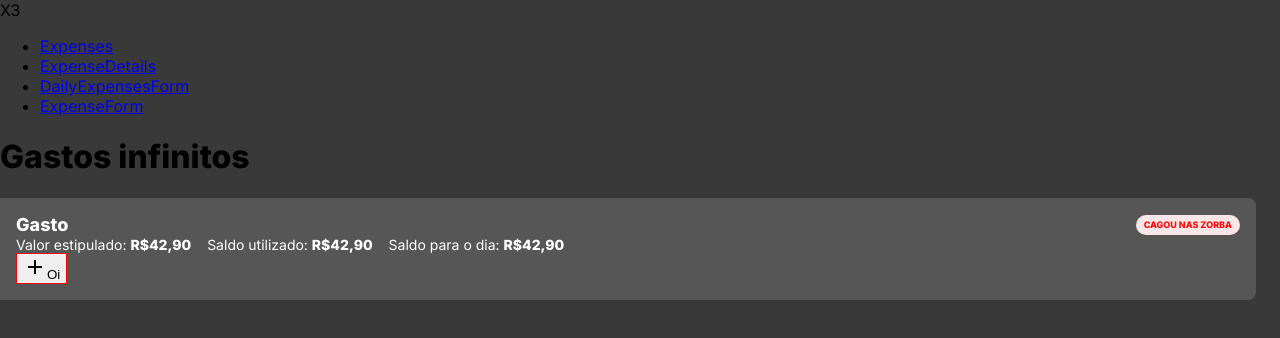
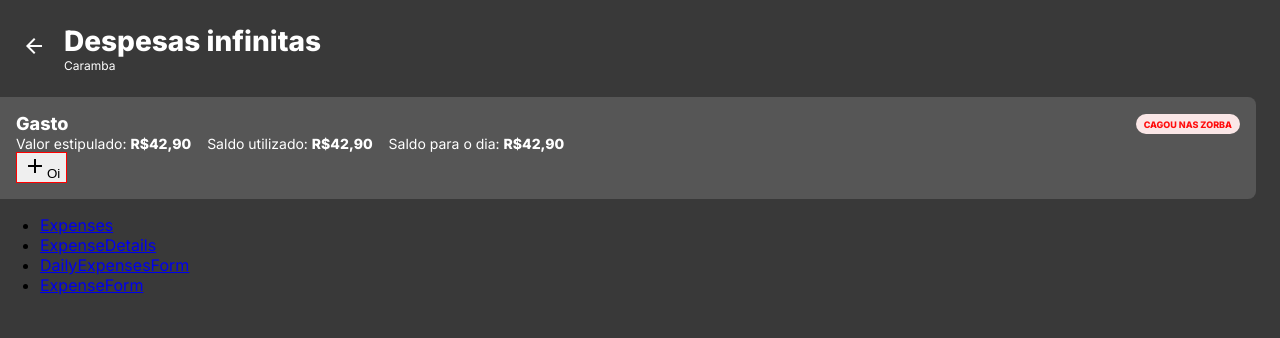
Before and after one commit to thiagouxd/contasMil, a React (Create React App) app: page / in a window 1280 px wide. Shown: the top 338 px of the page. Built offline with nearby package versions, Linux system fonts and the light colour scheme.

Commit message:
Criação do title component

```diff
--- a/public/index.html
+++ b/public/index.html
@@ -25,7 +25,7 @@
       work correctly both with client-side routing and a non-root public URL.
       Learn how to configure a non-root public URL by running `npm run build`.
     -->
-  <link rel="stylesheet" href="https://fonts.googleapis.com/icon?family=Material+Icons" />X3
+  <link rel="stylesheet" href="https://fonts.googleapis.com/icon?family=Material+Icons" />
   <title>React App</title>
 </head>
 
--- a/src/App.tsx
+++ b/src/App.tsx
@@ -1,30 +1,34 @@
-import './App.css';
-import Expenses from './pages/Expenses';
-import {
-  BrowserRouter as Router,
-  Route,
-  Link,
-  Routes
-} from "react-router-dom";
-import ExpenseDetails from './pages/ExpenseDetails';
-import DailyExpensesForm from './pages/DailyExpensesForm';
-import ExpenseForm from './pages/ExpenseForm';
+import "./App.css";
+import Expenses from "./pages/Expenses";
+import { BrowserRouter as Router, Route, Link, Routes } from "react-router-dom";
+import ExpenseDetails from "./pages/ExpenseDetails";
+import DailyExpensesForm from "./pages/DailyExpensesForm";
+import ExpenseForm from "./pages/ExpenseForm";
 
 function App() {
   return (
     <Router>
-      <ul>
-        <li><Link to="/">Expenses</Link></li>
-        <li><Link to="/expense-details">ExpenseDetails</Link></li>
-        <li><Link to="/daily-expenses-form">DailyExpensesForm</Link></li>
-        <li><Link to="/expense-form">ExpenseForm</Link></li>
-      </ul>
       <Routes>
         <Route path="/" element={<Expenses />} />
         <Route path="/expense-details" element={<ExpenseDetails />} />
         <Route path="/daily-expenses-form" element={<DailyExpensesForm />} />
         <Route path="/expense-form" element={<ExpenseForm />} />
       </Routes>
+
+      <ul>
+        <li>
+          <Link to="/">Expenses</Link>
+        </li>
+        <li>
+          <Link to="/expense-details">ExpenseDetails</Link>
+        </li>
+        <li>
+          <Link to="/daily-expenses-form">DailyExpensesForm</Link>
+        </li>
+        <li>
+          <Link to="/expense-form">ExpenseForm</Link>
+        </li>
+      </ul>
     </Router>
   );
 }
--- /dev/null
+++ b/src/components/Header/index.tsx
@@ -0,0 +1,56 @@
+import { Icon } from "@material-ui/core";
+import styled from "styled-components";
+
+type TitleProps = {
+  hasBackButton?: boolean;
+  title: string;
+  subtitle?: string;
+};
+
+const Header = ({ hasBackButton, title, subtitle }: TitleProps) => {
+  return (
+    <Container>
+      {hasBackButton && (
+        <BackButton>
+          <Icon className="icon">arrow_back</Icon>
+        </BackButton>
+      )}
+      <TextContainer>
+        <h2 className="title">{title}</h2>
+        <p className="subtitle">{subtitle}</p>
+      </TextContainer>
+    </Container>
+  );
+};
+
+export default Header;
+
+const Container = styled.div`
+  display: flex;
+  margin-left: 16px;
+  margin-bottom: 24px;
+  margin-top: 24px;
+`;
+
+const BackButton = styled.button`
+  background: transparent;
+  border: 0;
+  font-size: 28px;
+  margin-right: 12px;
+  color: white;
+`;
+
+const TextContainer = styled.div`
+  .title {
+    color: white;
+    font-weight: bold;
+    font-size: 28px;
+    margin: 0;
+  }
+
+  .subtitle {
+    color: white;
+    font-size: 12px;
+    margin: 0;
+  }
+`;
--- a/src/components/Tag/index.tsx
+++ b/src/components/Tag/index.tsx
@@ -14,7 +14,6 @@ const Tag = ({ status, text }: TagTypes) => {
 };
 
 const TagStyled = styled.span<StatusProps>`
-  ${({ status }) => css`
   display: inline-flex;
   justify-content: center;
   align-items: center;
@@ -23,11 +22,12 @@ const TagStyled = styled.span<StatusProps>`
   font-size: 9px;
   line-height: 11px;
   text-transform: uppercase;
-    color: ${generateColor(status)?.color};
   height: 20px;
   padding: 0px 8px;
+  border-radius: 24px;
+  ${({ status }) => css`
+    color: ${generateColor(status)?.color};
     background: ${generateColor(status)?.backgroundColor};
-    border-radius: 24px;
   `}
 `;
 
--- a/src/pages/Expenses/index.tsx
+++ b/src/pages/Expenses/index.tsx
@@ -1,15 +1,13 @@
-import Card from "./Card"
+import Header from "../../components/Header";
+import Card from "./Card";
 
 const Expenses = () => {
   return (
     <>
-      <h1>Gastos infinitos</h1>
-      <Card title="Gasto"
-        stipulated="42,90"
-        used="42,90"
-        balance="42,90" />
+      <Header hasBackButton subtitle="Caramba" title="Despesas infinitas" />
+      <Card title="Gasto" stipulated="42,90" used="42,90" balance="42,90" />
     </>
-  )
-}
+  );
+};
 
-export default Expenses
+export default Expenses;
```
Lines whose indentation alone changed are shown as unchanged.
